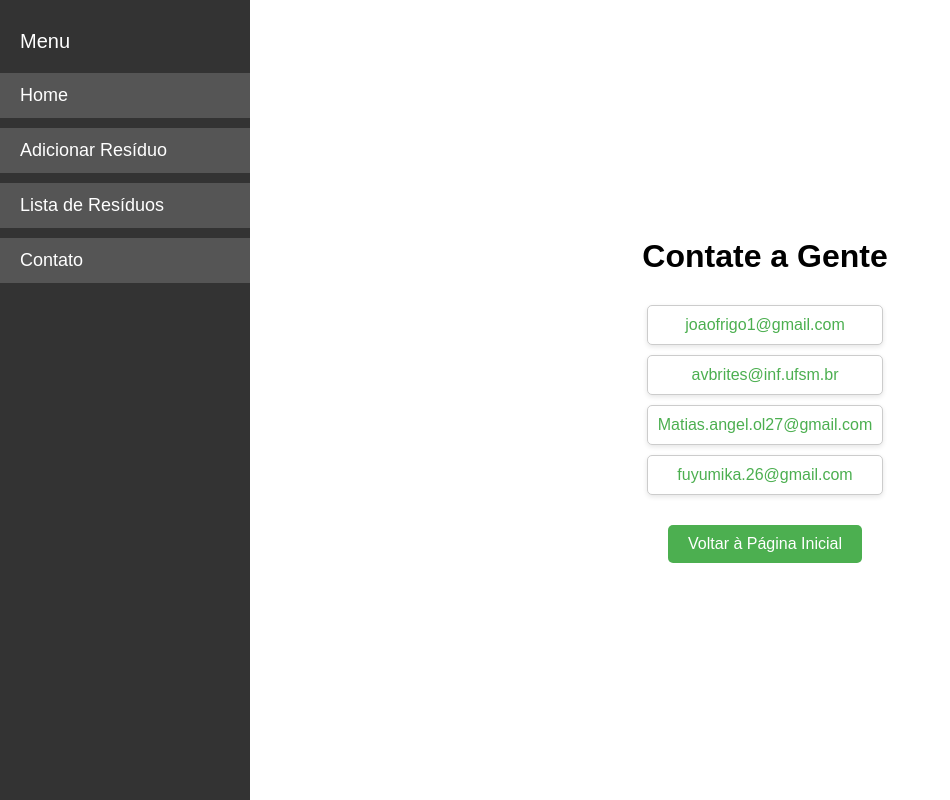
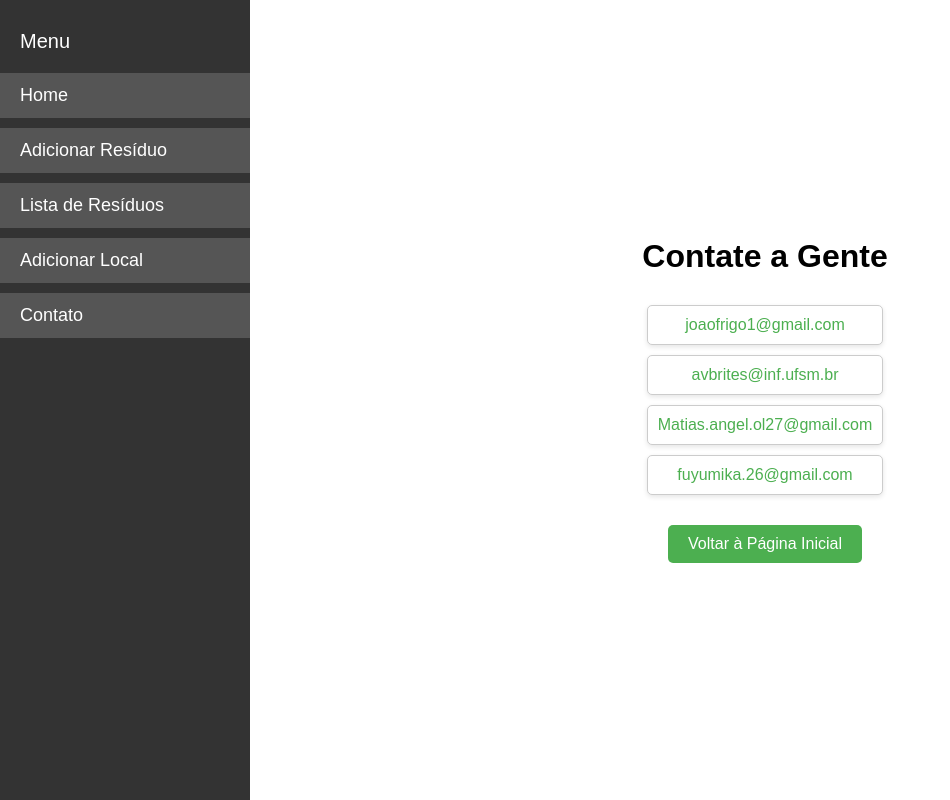
Before and after one commit to joaofrigo/projeto-de-software-2, a Django app: page /contato/ in a window 1280 px wide. Shown: the whole page, without its empty margins (0-950 px from the left). Run offline with Django 5.2, Linux system fonts and the light colour scheme.

Commit message:
Update sidebar.html

```diff
--- a/projeto_web_pc_residuos/templates/sidebar.html
+++ b/projeto_web_pc_residuos/templates/sidebar.html
@@ -4,6 +4,7 @@
     <a href="{% url 'home' %}" class="active">Home</a>
     <a href="{% url 'adicionar_residuo' %}" class="active">Adicionar Resíduo</a>
     <a href="{% url 'lista_de_residuos' %}" class="active">Lista de Resíduos</a>
+    <a href="{% url 'adicionar_local' %}" class="active">Adicionar Local</a>
     <a href="{% url 'contate_a_gente' %}" class="active">Contato</a>
 </div>
 {% endblock %}
```
